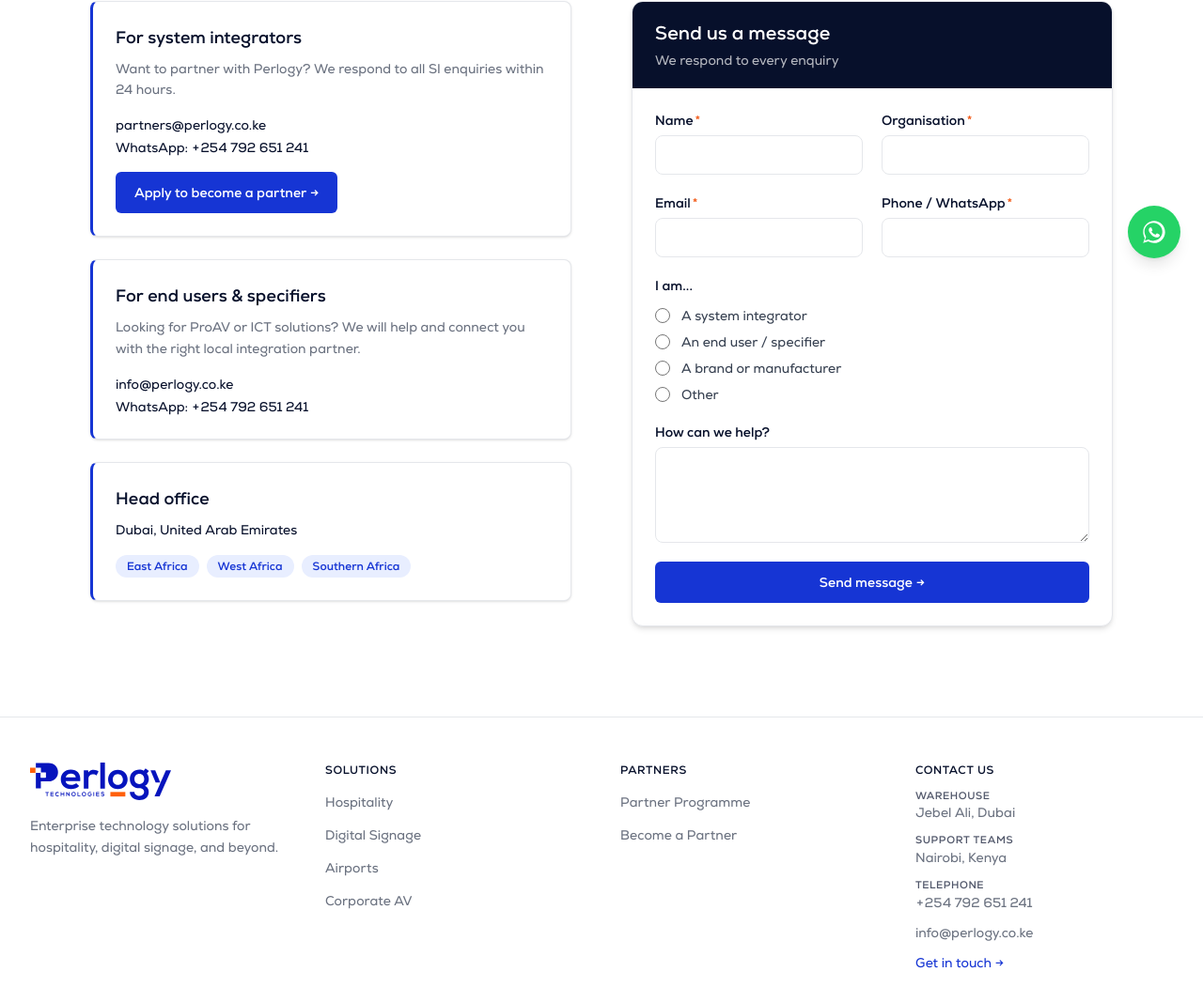
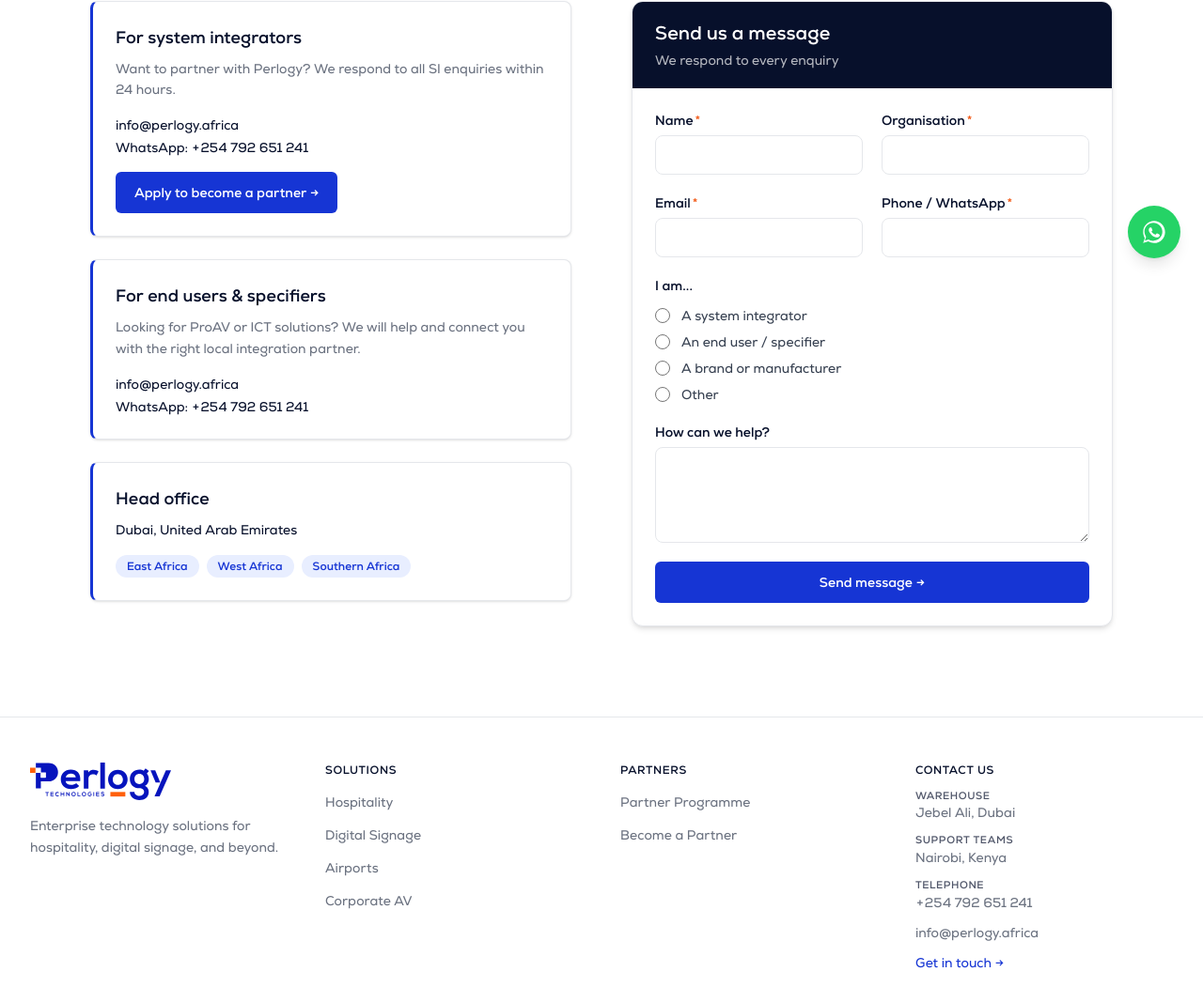
Before and after one commit to mugaruranelson-cmd/perlogy-website, a Next.js app: page /contact in a window 1280 px wide. Shown: the part 501-1552 px from the top of the page at 94% size. Built offline with nearby package versions, Linux system fonts and the light colour scheme.

Commit message:
Update email to info@perlogy.africa

```diff
--- a/src/app/(pages)/contact/page.tsx
+++ b/src/app/(pages)/contact/page.tsx
@@ -75,8 +75,8 @@
               </p>
               <div className="mb-4 space-y-1 text-sm font-medium text-brand-navy">
                 <div>
-                  <a href="mailto:partners@perlogy.co.ke" className="hover:text-brand-blue transition-colors">
-                    partners@perlogy.co.ke
+                  <a href="mailto:info@perlogy.africa" className="hover:text-brand-blue transition-colors">
+                    info@perlogy.africa
                   </a>
                 </div>
                 <div>
@@ -98,8 +98,8 @@
               </p>
               <div className="space-y-1 text-sm font-medium text-brand-navy">
                 <div>
-                  <a href="mailto:info@perlogy.co.ke" className="hover:text-brand-blue transition-colors">
-                    info@perlogy.co.ke
+                  <a href="mailto:info@perlogy.africa" className="hover:text-brand-blue transition-colors">
+                    info@perlogy.africa
                   </a>
                 </div>
                 <div>
--- a/src/components/layout/Footer.tsx
+++ b/src/components/layout/Footer.tsx
@@ -94,10 +94,10 @@
               </li>
               <li>
                 <a
-                  href="mailto:info@perlogy.co.ke"
+                  href="mailto:info@perlogy.africa"
                   className="transition-colors hover:text-brand-blue"
                 >
-                  info@perlogy.co.ke
+                  info@perlogy.africa
                 </a>
               </li>
               <li>
--- a/src/lib/seo-config.ts
+++ b/src/lib/seo-config.ts
@@ -31,7 +31,7 @@
       'through authorised partnerships with LG Electronics and Unilumin, ' +
       'and a portfolio of 13 leading technology brands.',
     foundingYear:  '2019',
-    email:         'info@perlogy.co.ke',
+    email:         'info@perlogy.africa',
     phone:         '+254792651241',
     address: {
       street:      'Jebel Ali',
```
